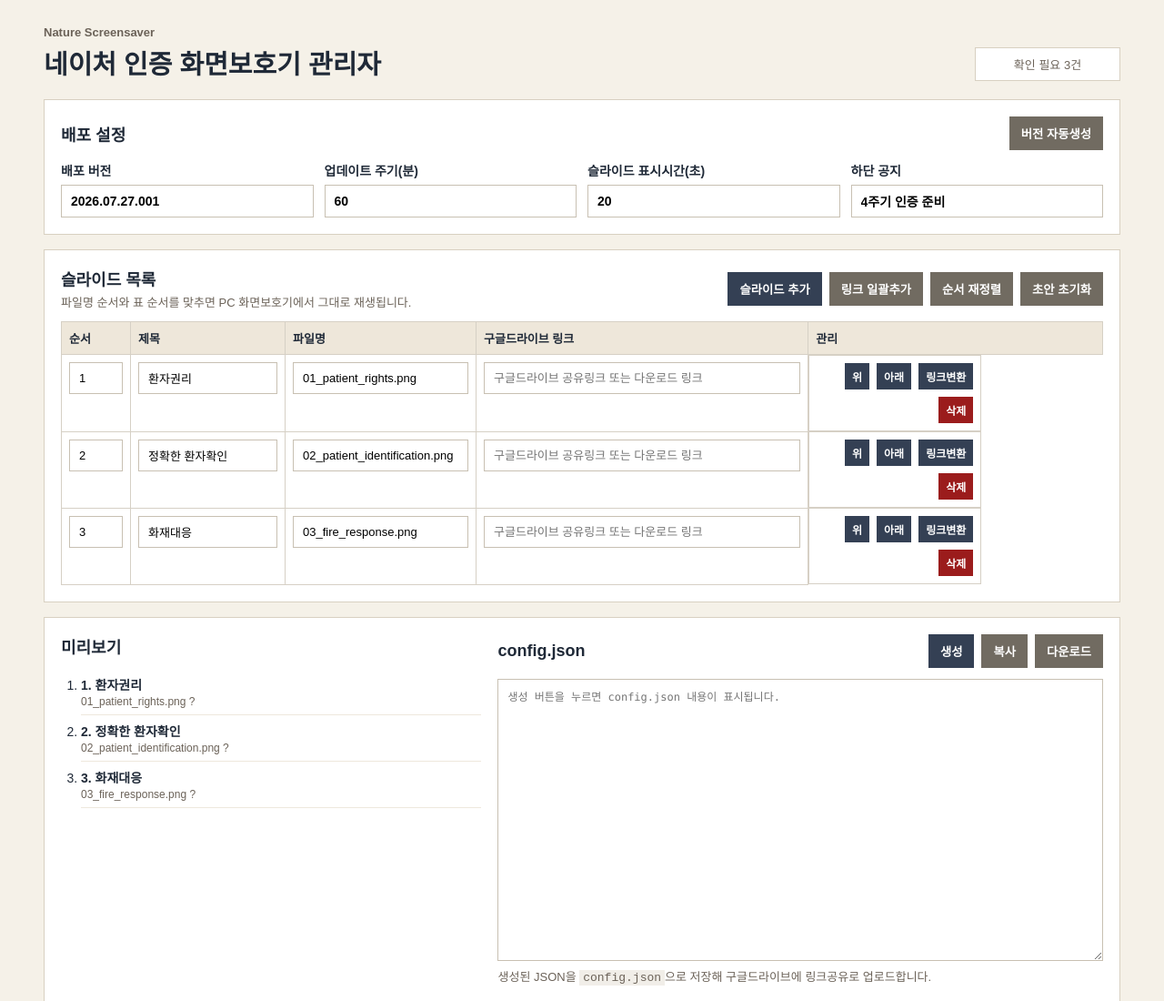
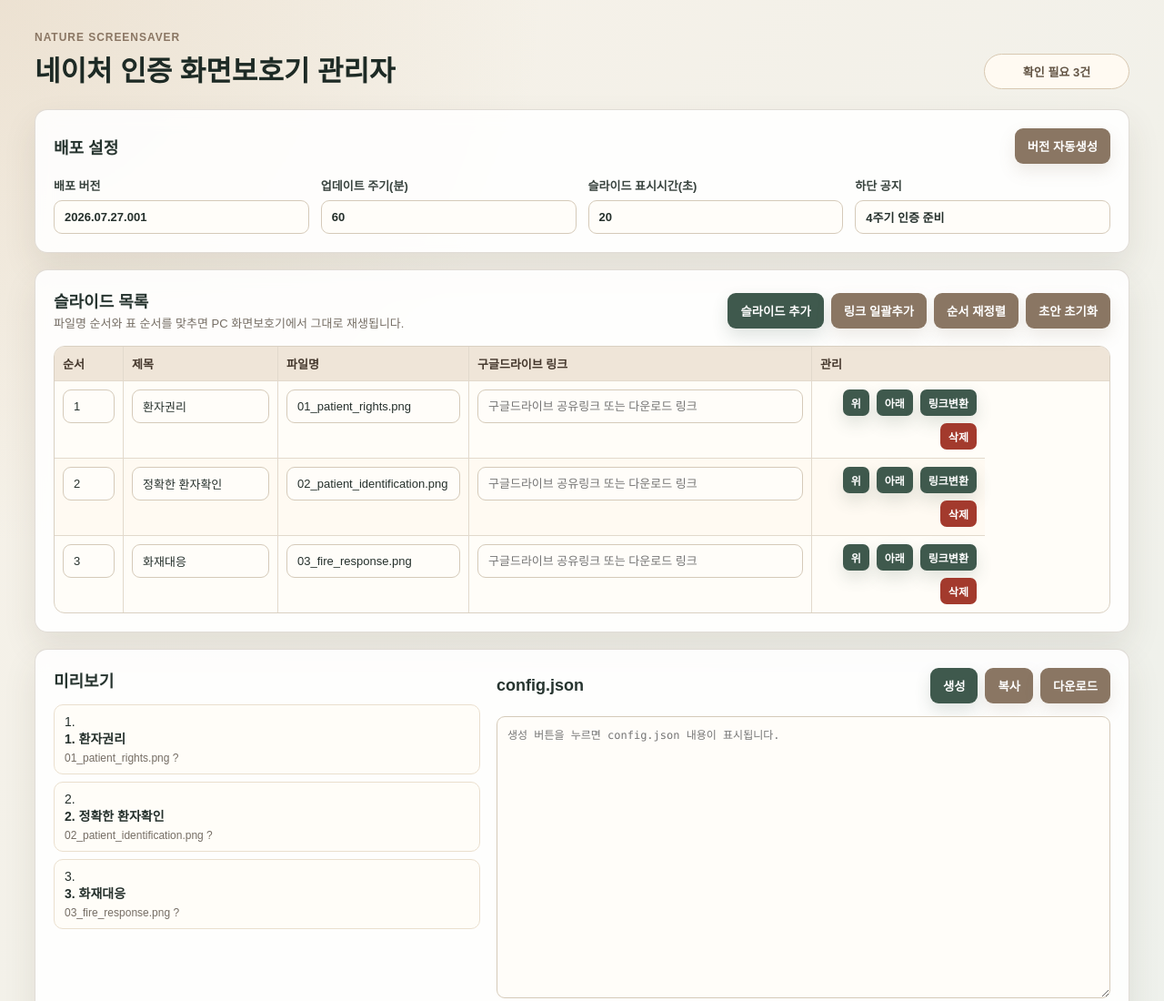
Before and after one commit to kisayo11/nature-screensaver, a website: page admin-web/index.html in a window 1280 px wide. Shown: the top 1100 px of the page at 91% size. Drawn offline with Linux system fonts and the light colour scheme.

Commit message:
Refresh admin web visual design

```diff
--- a/admin-web/styles.css
+++ b/admin-web/styles.css
@@ -1,56 +1,115 @@
 :root {
   font-family: Arial, "Malgun Gothic", sans-serif;
-  color: #1f2937;
-  background: #f5f1e8;
-  --border: #d8d0c1;
-  --muted: #6b6258;
-  --ink: #1f2937;
-  --accent: #344054;
-  --soft: #eee7da;
-  --danger: #9b1c1c;
+  color: #25302c;
+  background:
+    radial-gradient(circle at top left, rgba(188, 156, 114, .18), transparent 34%),
+    linear-gradient(135deg, #f7f1e7 0%, #eef1ec 100%);
+  --paper: rgba(255, 255, 255, .88);
+  --paper-strong: #fffdf8;
+  --border: #ded5c6;
+  --muted: #756d64;
+  --ink: #25302c;
+  --accent: #3f594d;
+  --accent-hover: #33493f;
+  --secondary: #8a7663;
+  --secondary-hover: #746250;
+  --soft: #f3eadf;
+  --danger: #a33a2d;
+  --shadow: 0 16px 36px rgba(71, 59, 42, .10);
 }
 * { box-sizing: border-box; }
-body { margin: 0; }
-main { max-width: 1240px; margin: 0 auto; padding: 28px; }
-.page-head { display: flex; justify-content: space-between; gap: 18px; align-items: flex-end; margin-bottom: 20px; }
-.eyebrow { margin: 0 0 4px; color: var(--muted); font-size: 13px; font-weight: 700; }
-h1 { margin: 0; font-size: 29px; letter-spacing: 0; }
-h2 { margin: 0; font-size: 18px; }
-.panel { background: #fff; border: 1px solid var(--border); padding: 18px; margin-bottom: 16px; }
-.panel-title { display: flex; justify-content: space-between; gap: 16px; align-items: center; margin-bottom: 12px; }
-.grid { display: grid; gap: 12px; }
+body { margin: 0; min-height: 100vh; }
+main { max-width: 1260px; margin: 0 auto; padding: 34px 28px 42px; }
+.page-head { display: flex; justify-content: space-between; gap: 18px; align-items: flex-end; margin-bottom: 22px; }
+.eyebrow { margin: 0 0 5px; color: var(--secondary); font-size: 12px; font-weight: 800; letter-spacing: .08em; text-transform: uppercase; }
+h1 { margin: 0; font-size: 31px; letter-spacing: 0; color: #1d2a25; }
+h2 { margin: 0; font-size: 18px; color: #26342f; }
+.panel {
+  background: var(--paper);
+  border: 1px solid rgba(130, 113, 92, .24);
+  border-radius: 14px;
+  box-shadow: var(--shadow);
+  padding: 20px;
+  margin-bottom: 18px;
+  backdrop-filter: blur(10px);
+}
+.panel-title { display: flex; justify-content: space-between; gap: 16px; align-items: center; margin-bottom: 14px; }
+.grid { display: grid; gap: 13px; }
 .grid.four { grid-template-columns: repeat(4, minmax(0, 1fr)); }
-label { display: grid; gap: 6px; font-size: 14px; font-weight: 700; }
-input, textarea { width: 100%; border: 1px solid #c8c0b2; padding: 9px 10px; font: inherit; background: #fff; }
+label { display: grid; gap: 7px; font-size: 13px; font-weight: 800; color: #38433e; }
+input, textarea {
+  width: 100%;
+  border: 1px solid #d5cab9;
+  border-radius: 9px;
+  padding: 10px 11px;
+  font: inherit;
+  background: #fffdf9;
+  color: var(--ink);
+  transition: border-color .15s ease, box-shadow .15s ease, background .15s ease;
+}
+input:focus, textarea:focus { outline: none; border-color: #789486; box-shadow: 0 0 0 3px rgba(85, 119, 103, .16); background: #fff; }
 .actions { display: flex; gap: 8px; flex-wrap: wrap; justify-content: flex-end; }
-button { border: 0; background: var(--accent); color: #fff; padding: 9px 13px; font-weight: 700; cursor: pointer; }
-button.secondary { background: #716b61; }
-button.danger { background: var(--danger); }
-button.small { padding: 6px 8px; font-size: 12px; }
-.status { min-width: 160px; text-align: center; background: #fff; border: 1px solid var(--border); padding: 8px 12px; color: var(--muted); font-size: 13px; }
-.table-wrap { overflow-x: auto; }
-table { width: 100%; border-collapse: collapse; min-width: 980px; }
-th, td { border: 1px solid #d6d0c5; padding: 8px; font-size: 13px; vertical-align: top; }
-th { background: var(--soft); text-align: left; }
+button {
+  border: 0;
+  border-radius: 9px;
+  background: var(--accent);
+  color: #fff;
+  padding: 10px 14px;
+  font-weight: 800;
+  cursor: pointer;
+  box-shadow: 0 8px 18px rgba(63, 89, 77, .16);
+  transition: transform .12s ease, background .12s ease, box-shadow .12s ease;
+}
+button:hover { background: var(--accent-hover); transform: translateY(-1px); box-shadow: 0 10px 22px rgba(63, 89, 77, .22); }
+button.secondary { background: var(--secondary); box-shadow: 0 8px 18px rgba(138, 118, 99, .15); }
+button.secondary:hover { background: var(--secondary-hover); }
+button.danger { background: var(--danger); box-shadow: none; }
+button.small { padding: 6px 9px; font-size: 12px; border-radius: 7px; }
+.status {
+  min-width: 160px;
+  text-align: center;
+  background: #fffaf2;
+  border: 1px solid #d8c8b1;
+  border-radius: 999px;
+  padding: 9px 14px;
+  color: #615343;
+  font-size: 13px;
+  font-weight: 800;
+}
+.table-wrap { overflow-x: auto; border-radius: 12px; border: 1px solid #d9d0c2; background: #fffdf8; }
+table { width: 100%; border-collapse: separate; border-spacing: 0; min-width: 980px; }
+th, td { border-right: 1px solid #e2d9cc; border-bottom: 1px solid #e2d9cc; padding: 9px; font-size: 13px; vertical-align: top; }
+th:last-child, td:last-child { border-right: 0; }
+tr:last-child td { border-bottom: 0; }
+th { background: #efe5d8; text-align: left; color: #44372c; font-weight: 900; }
+tbody tr:nth-child(even) td { background: #fffaf2; }
+tbody tr:hover td { background: #f7f0e6; }
 td:nth-child(1) { width: 76px; }
 td:nth-child(2) { width: 170px; }
 td:nth-child(3) { width: 210px; }
 td:nth-child(5) { width: 190px; }
-textarea { min-height: 310px; font-family: Consolas, monospace; font-size: 12px; }
-.hint { color: var(--muted); font-size: 13px; margin: 3px 0 0; }
+textarea { min-height: 310px; font-family: Consolas, monospace; font-size: 12px; resize: vertical; }
+.hint { color: var(--muted); font-size: 13px; margin: 4px 0 0; line-height: 1.45; }
 .split { display: grid; grid-template-columns: .82fr 1.18fr; gap: 18px; align-items: start; }
-.preview { margin: 0; padding-left: 22px; }
-.preview li { padding: 7px 0; border-bottom: 1px solid #eee8dd; font-size: 14px; }
-.preview strong { display: block; }
+.preview { margin: 0; padding-left: 0; list-style-position: inside; }
+.preview li {
+  padding: 10px 11px;
+  border: 1px solid #eadfce;
+  border-radius: 10px;
+  margin-bottom: 8px;
+  background: #fffdf8;
+  font-size: 14px;
+}
+.preview strong { display: block; margin-bottom: 3px; }
 .preview span { color: var(--muted); font-size: 12px; word-break: break-all; }
-code { background: #f1eee8; padding: 1px 4px; }
+code { background: #f1e9dc; border-radius: 5px; padding: 1px 5px; }
+.bulk-panel { background: #fffaf2; border: 1px solid #ded2c1; border-radius: 12px; padding: 14px; margin-bottom: 12px; }
+.bulk-panel textarea { min-height: 120px; }
+.warning-line { color: var(--danger); font-weight: 800; }
 @media (max-width: 900px) {
   main { padding: 18px; }
   .page-head, .panel-title { align-items: flex-start; flex-direction: column; }
   .grid.four, .split { grid-template-columns: 1fr; }
   .actions { justify-content: flex-start; }
+  h1 { font-size: 25px; }
 }
-
-.bulk-panel { background: #fbfaf7; border: 1px solid var(--border); padding: 12px; margin-bottom: 12px; }
-.bulk-panel textarea { min-height: 120px; }
-.warning-line { color: var(--danger); font-weight: 700; }
```
